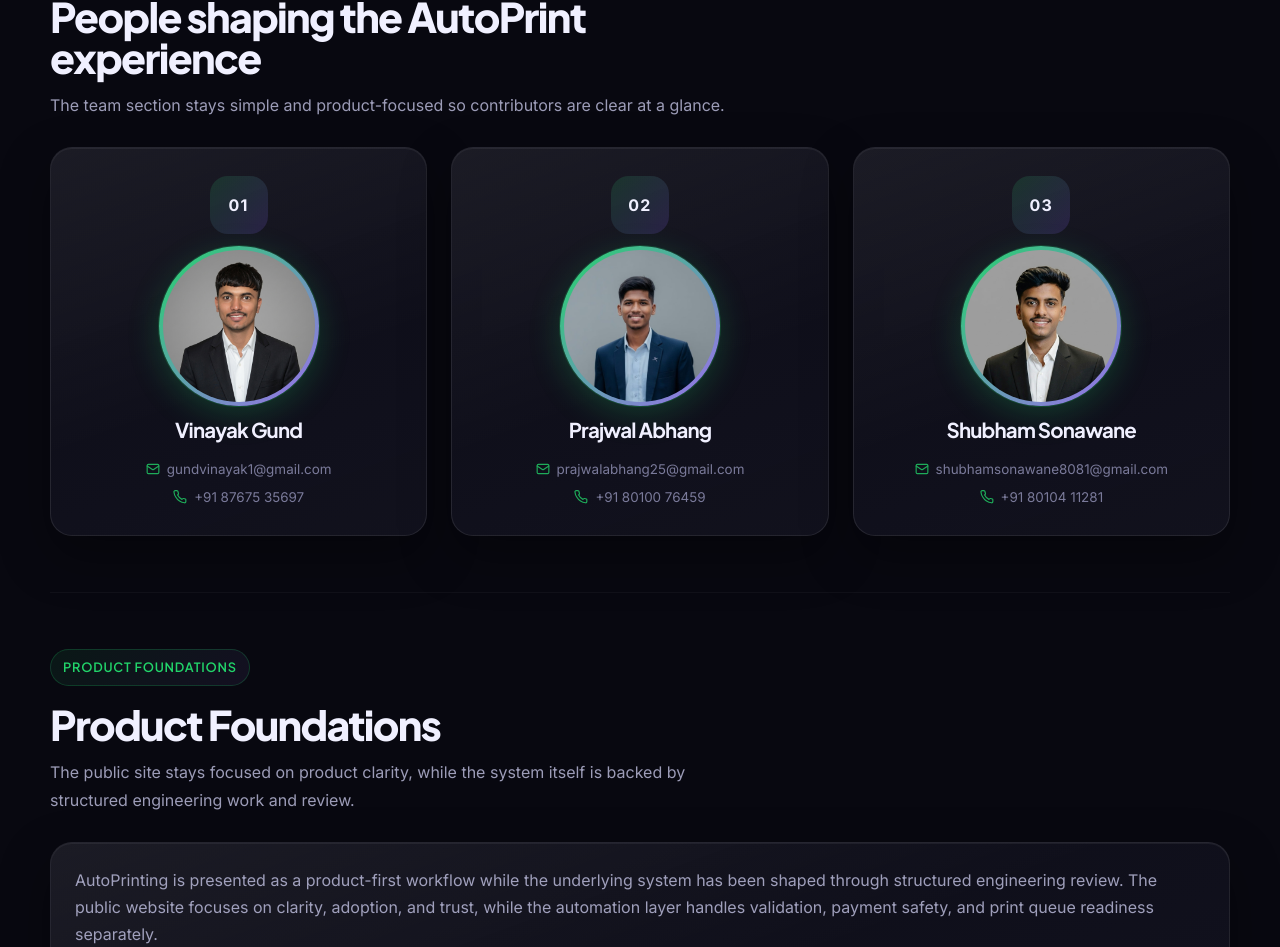
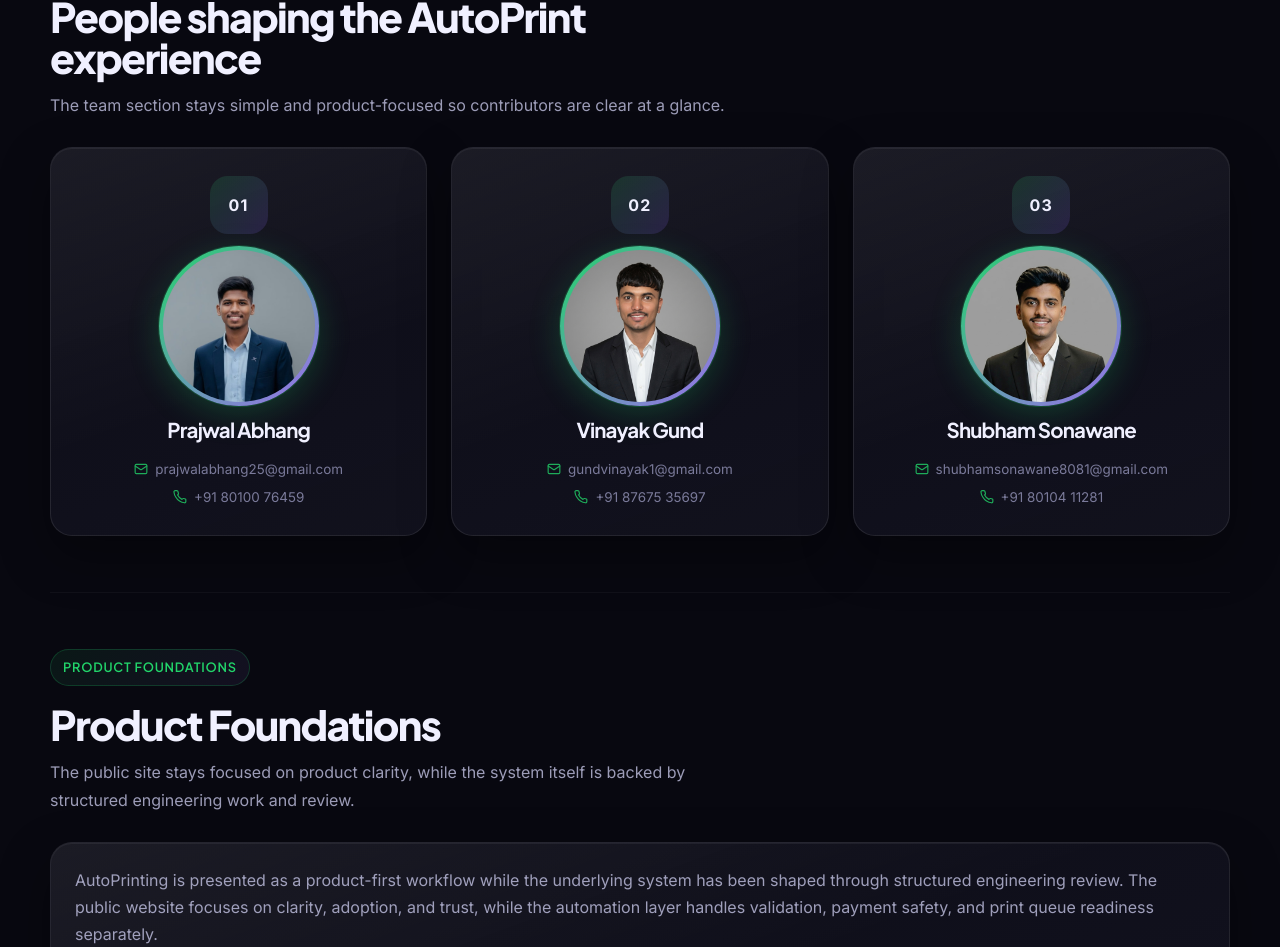
Before and after one commit to autoprintingg-prog/auto-p-website, a React (Vite) app: page /about in a window 1280 px wide. Shown: the part 1597-2544 px from the top of the page. Built offline with nearby package versions, Linux system fonts and the light colour scheme.

Commit message:
reorder team members: Prajwal, Vinayak, Shubham

```diff
--- a/src/data/site.ts
+++ b/src/data/site.ts
@@ -354,8 +354,8 @@
     'Print Queue Automation',
   ],
   teamMembers: [
+    { name: 'Prajwal Abhang', email: 'prajwalabhang25@gmail.com', mobile: '+91 80100 76459', photo: '/team/prajwal.jpg' },
     { name: 'Vinayak Gund', email: 'gundvinayak1@gmail.com', mobile: '+91 87675 35697', photo: '/team/vinayak.jpg' },
-    { name: 'Prajwal Abhang', email: 'prajwalabhang25@gmail.com', mobile: '+91 80100 76459', photo: '/team/prajwal.jpg' },
     { name: 'Shubham Sonawane', email: 'shubhamsonawane8081@gmail.com', mobile: '+91 80104 11281', photo: '/team/shubham.png' },
   ],
   projectGuideSummary: {
```
